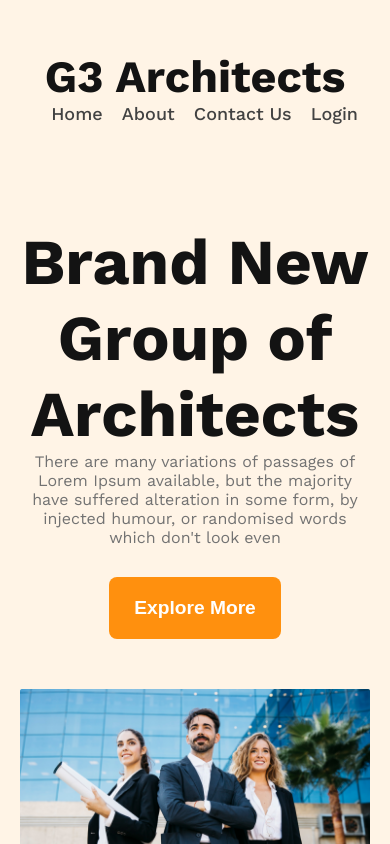
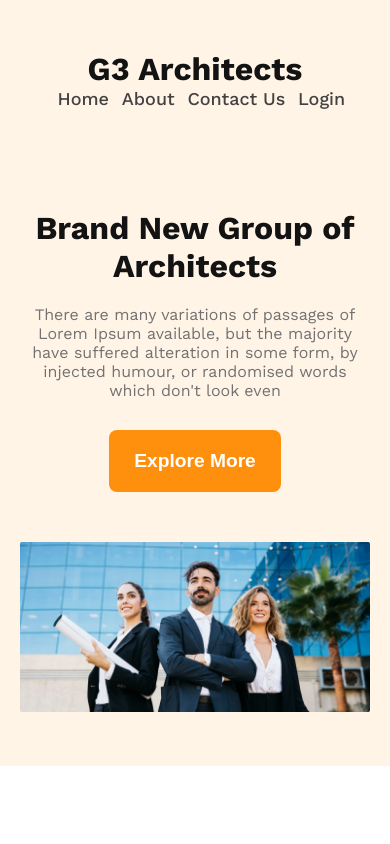
Before and after one commit to ruhitbaidya/BrandNew_Architects, a plain HTML site: page index.html in a window 390 px wide. Shown: the top 844 px of the page. Drawn offline with nearby package versions, Linux system fonts and the light colour scheme.

Commit message:
this is project find out more

```diff
--- a/style/style.css
+++ b/style/style.css
@@ -272,6 +272,39 @@ footer{
         width:40%;
         margin:50px auto;
     }
+    .menu ul li a{
+        margin-left: 0.8rem;
+    }
+    .menu h3,
+    .sponser-section h2,
+    .some_title,
+    .expreance h2,
+    .heading h2,
+    .content-part h2 {
+        font-size: 2rem;
+    }
+    .header-text h1{
+        font-size: 2rem;
+        margin-bottom:20px;
+    }
+    /* .content-part h2{
+        font-size: 2rem;
+    } */
+    /* .heading h2{
+        font-size: 2rem;
+    } */
+    /* .expreance h2{
+        font-size: 2rem;
+    } */
+    .expreance p{
+        font-size: 1.5rem;
+    }
+    /* .some_title{
+        font-size: 2rem;
+    } */
+    /* .sponser-section h2{
+        font-size: 2rem;
+    } */
 }
 
 @media screen and (min-width: 576px) and (max-width: 1150px) {
```
